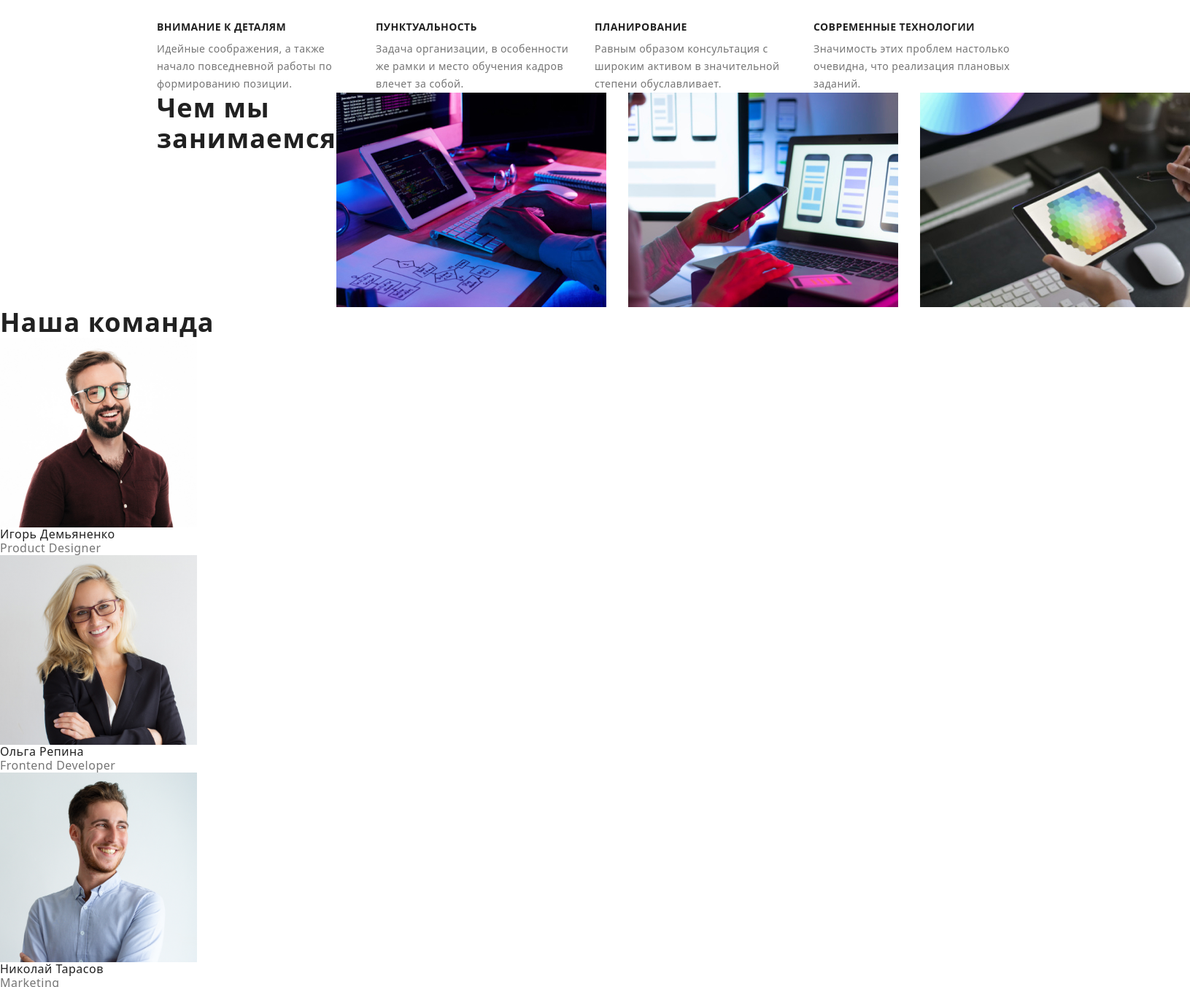
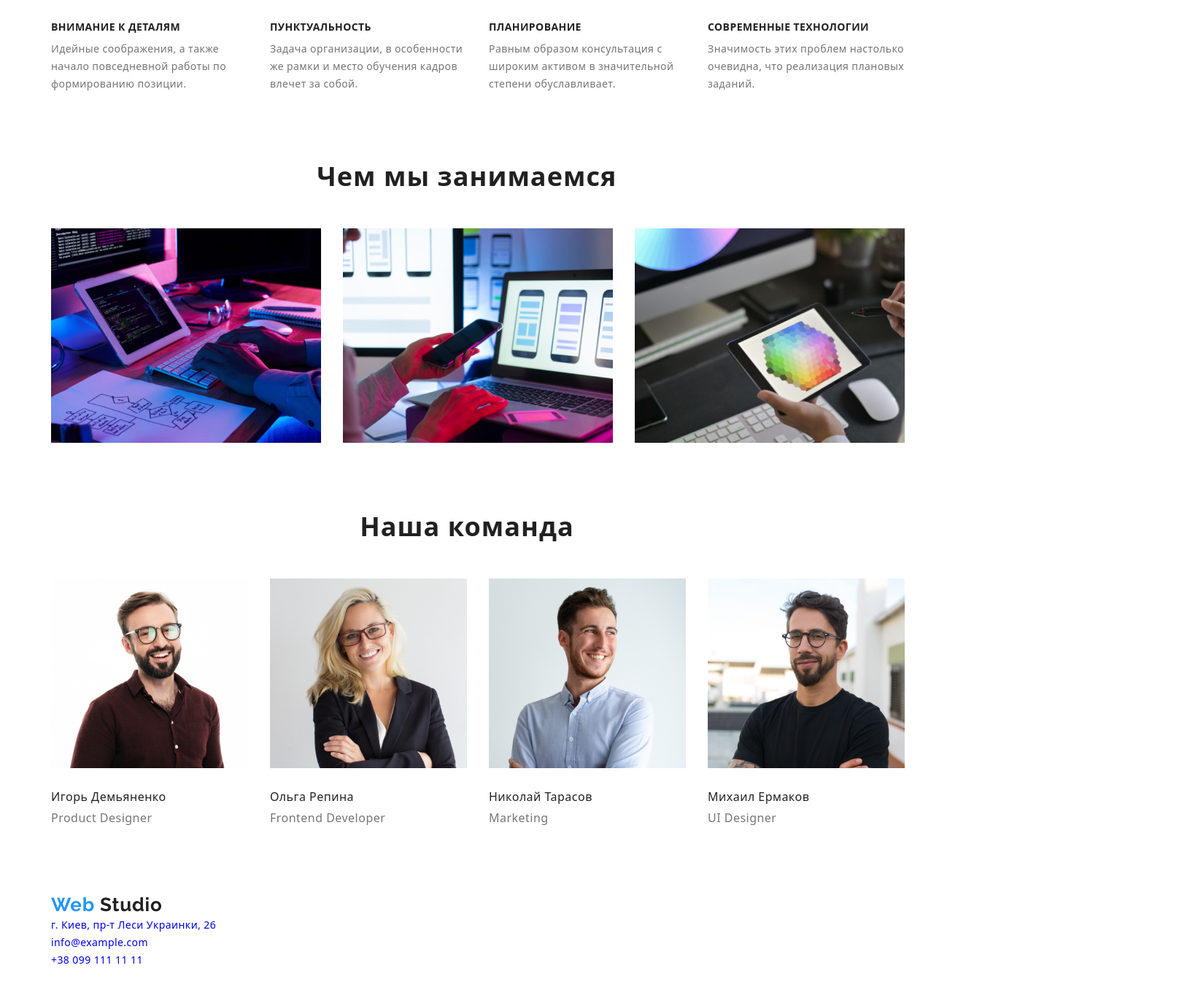
Before and after one commit to taijayson/goit-markup-hw-03, a plain HTML site: page index.html in a window 1280 px wide. Shown: the part 320-1673 px from the top of the page at 73% size, 1631 px wide, since content can reach past the window. After the commit the page ends 1648 px from the top, so only its background shows below. Drawn offline with nearby package versions, Linux system fonts and the light colour scheme.

Commit message:
Update styles.css index.html

```diff
--- a/css/styles.css
+++ b/css/styles.css
@@ -36,8 +36,8 @@ img {
 }
 
 .container {
-  width: 1600px;
-  padding: 0 215px;
+  width: 1170px;
+  padding: 0 15px;
   margin: 0 auto;
 }
 
@@ -190,14 +190,20 @@ img {
 /* ========== END ABOUT ========== */
 
 /* ========== WORKS ========== */
+.works__header {
+  display: flex;
+  justify-content: center;
+  padding-top: 94px;
+}
+
 .works .container {
   display: flex;
 }
 
 .works__list {
   display: flex;
-  justify-content: space-between;
-  padding-top: ;
+  justify-content: center;
+  padding-top: 50px;
 }
 
 .works__list-item:not(:last-child) {
@@ -207,12 +213,29 @@ img {
 /* ========== END WORKS ========== */
 
 /* ========== TEAM ========== */
+.team .container {
+  display: flex;
+}
+
+.team__header {
+  display: flex;
+  justify-content: center;
+  padding-top: 94px;
+}
+
+.team__list {
+  display: flex;
+  padding-top: 50px;
+  padding-bottom: 94px;
+}
+
 .team__name {
   font-weight: 500;
   font-size: 16px;
   line-height: 1.188;
   letter-spacing: 0.03em;
   color: var(--headers-color);
+  margin-top: 30px;
 }
 
 .team__work {
@@ -221,6 +244,11 @@ img {
   line-height: 1.188;
   letter-spacing: 0.03em;
   color: var(--text-color);
+  margin-top: 10px;
+}
+
+.team__list-item:not(:last-child) {
+  margin-right: 30px;
 }
 /* ========== END TEAM ========== */
 
--- a/index.html
+++ b/index.html
@@ -95,8 +95,8 @@
       </section>
       <!-- Чем мы занимаемся -->
       <section class="works">
+        <h2 class="works__header">Чем мы занимаемся</h2>
         <div class="container">
-          <h2 class="works__header">Чем мы занимаемся</h2>
           <ul class="works__list list">
             <li class="works__list-item">
               <img
@@ -131,6 +131,7 @@
       <!-- Наша команда -->
       <section class="team">
         <h2 class="team__header">Наша команда</h2>
+        <div class="container">
           <ul class="team__list list">
             <li class="team__list-item">
               <img
@@ -177,9 +178,11 @@
               <p class="team__work">UI Designer</p>
             </li>
           </ul>
+        </div>
       </section>
     </main>
     <footer class="footer">
+      <div class="container">
         <a class="logo link" href="/index.html">
           <span class="logo-element">Web</span>
           <span class="footer__logo-element">Studio</span>
@@ -206,6 +209,7 @@
             </li>
           </ul>
         </address>
+      </div>
     </footer>
   </body>
 </html>
```
Lines whose indentation alone changed are shown as unchanged.
